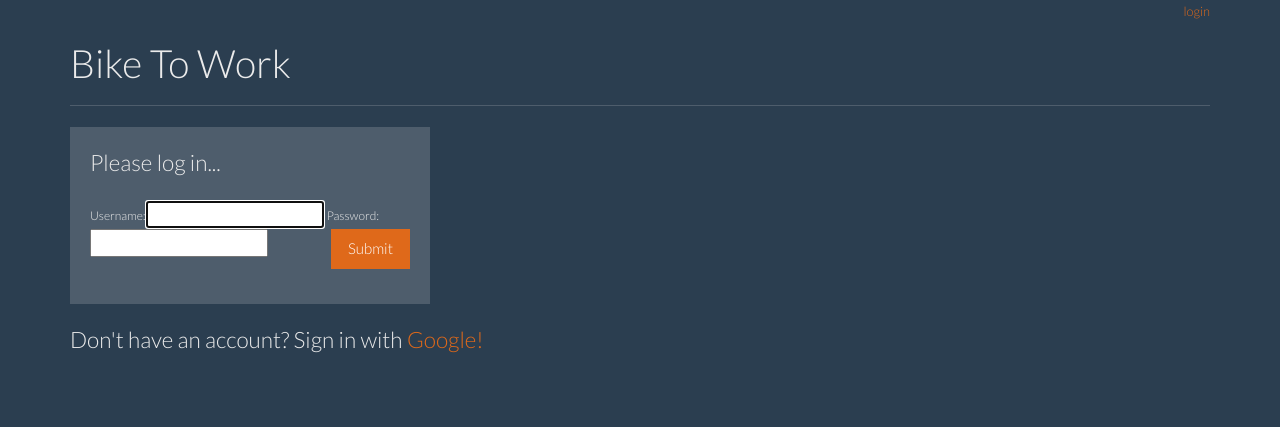
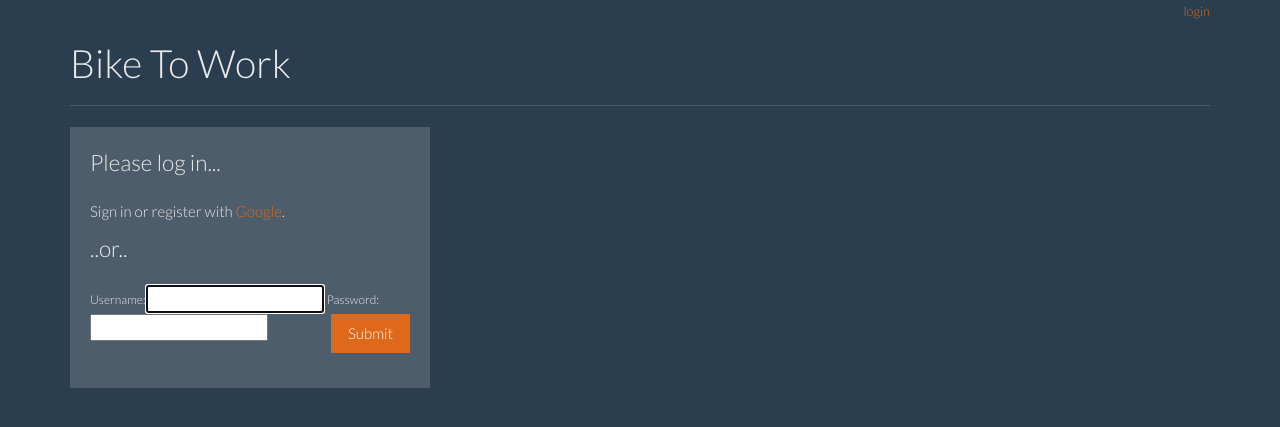
Before and after one commit to briandailey/biketowork.us, a Django app: page /accounts/login/ in a window 1280 px wide. Shown: the top 427 px of the page. Run offline with Django 3.2, Linux system fonts and the light colour scheme; some libraries are stand-ins or nearby versions.

Commit message:
Clarify google preference.

```diff
--- a/templates/registration/login.html
+++ b/templates/registration/login.html
@@ -9,6 +9,8 @@
         <div class="well">
             <fieldset>
                 <legend>Please log in...</legend>
+                <p>Sign in or register with <a href="/login/google/">Google</a>.</p>
+                <p class="lead">..or..</p>
                 {{ form|bootstrap }}
                 <div class="form-group pull-right">
                     <button type="submit" class="btn btn-primary">Submit</button>
@@ -17,6 +19,5 @@
         </div>
     </div>
 </div>
-<p class="lead">Don't have an account? Sign in with <a href="/login/google/">Google!</a></p>
 </form>
 {% endblock %}
```
